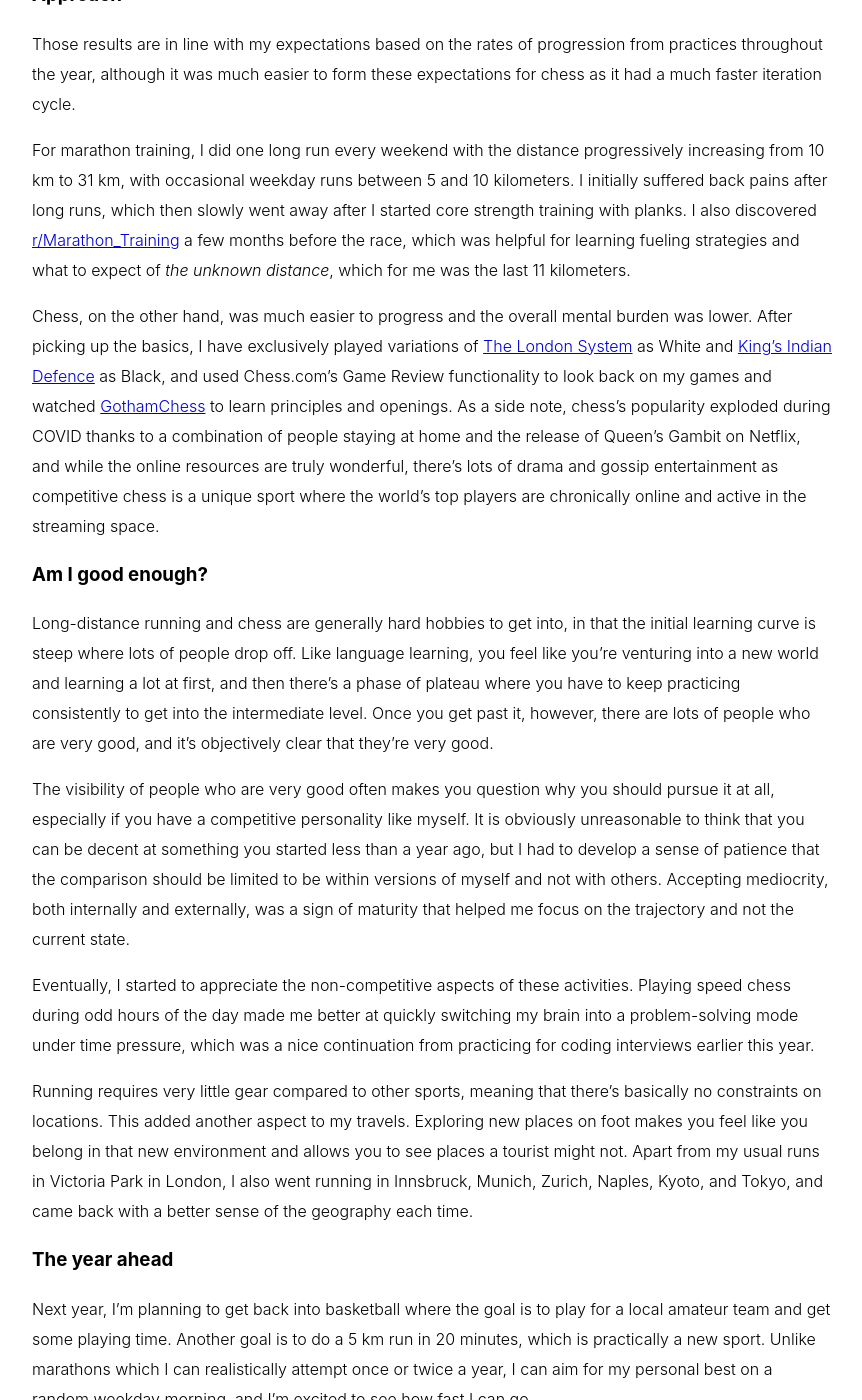
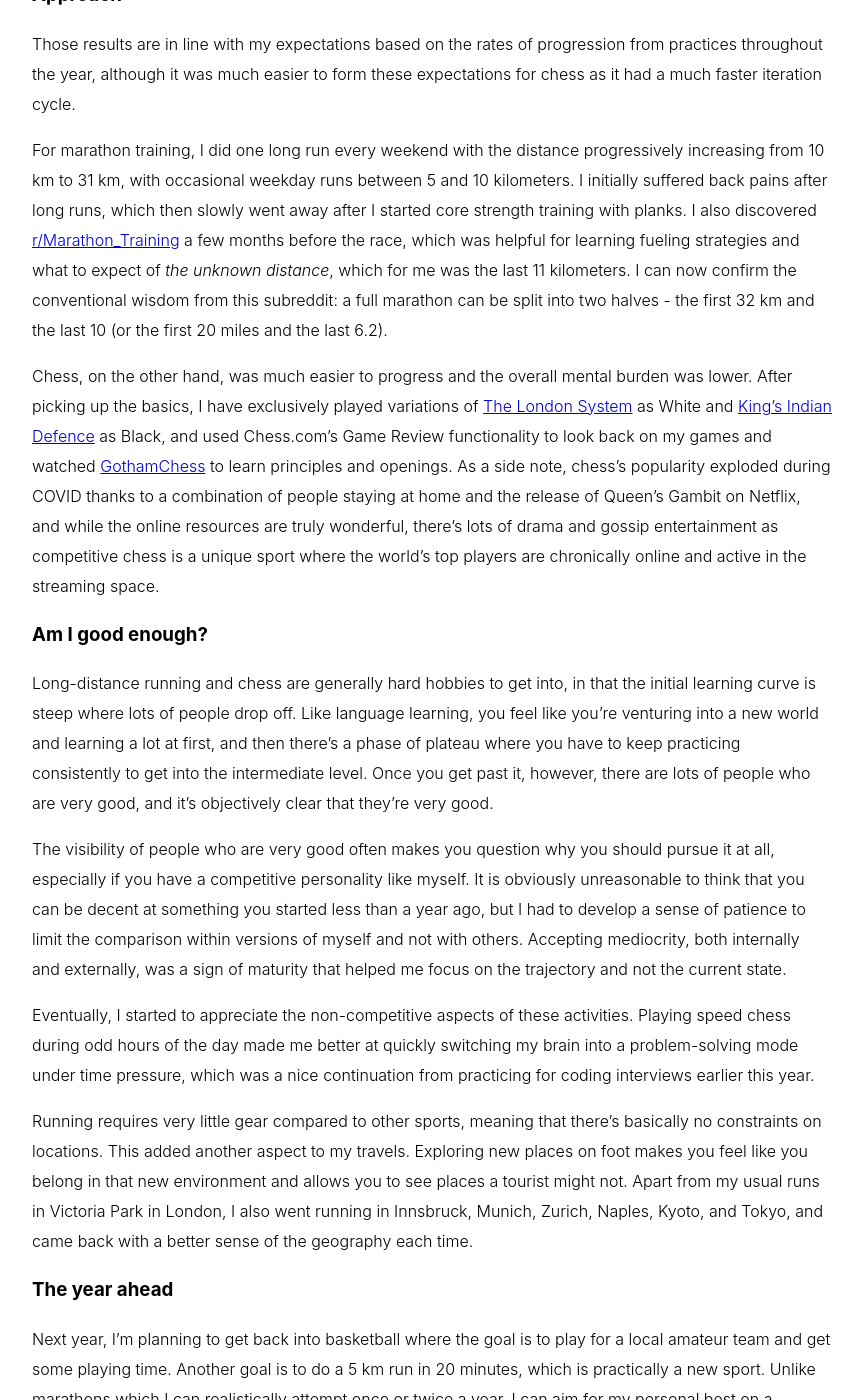
Before and after one commit to KengoA/KengoA.github.io, a Jekyll site: the page built from _posts/2024-12-31-being-mediocre-at-hard-things.md, in a window 1280 px wide and 1400 px high, scrolled down 873 px. Shown: the whole window, without its empty margins (208-1070 px from the left). Built offline with Jekyll 4.4.1, drawn with Linux system fonts in a browser that asks for light colours; some of the changed text lies outside the part shown.

Commit message:
fix phrasing and add a sentence

```diff
--- a/_posts/2024-12-31-being-mediocre-at-hard-things.md
+++ b/_posts/2024-12-31-being-mediocre-at-hard-things.md
@@ -17,14 +17,14 @@ Around 8 months ago, I set myself to run a full marathon in 4 hours [^1] and to
 <h3>Approach</h3>
 Those results are in line with my expectations based on the rates of progression from practices throughout the year, although it was much easier to form these expectations for chess as it had a much faster iteration cycle.
 
-For marathon training, I did one long run every weekend with the distance progressively increasing from 10 km to 31 km, with occasional weekday runs between 5 and 10 kilometers. I initially suffered back pains after long runs, which then slowly went away after I started core strength training with planks. I also discovered [r/Marathon_Training](https://www.reddit.com/r/Marathon_Training/) a few months before the race, which was helpful for learning fueling strategies and what to expect of _the unknown distance_, which for me was the last 11 kilometers.
+For marathon training, I did one long run every weekend with the distance progressively increasing from 10 km to 31 km, with occasional weekday runs between 5 and 10 kilometers. I initially suffered back pains after long runs, which then slowly went away after I started core strength training with planks. I also discovered [r/Marathon_Training](https://www.reddit.com/r/Marathon_Training/) a few months before the race, which was helpful for learning fueling strategies and what to expect of _the unknown distance_, which for me was the last 11 kilometers. I can now confirm the conventional wisdom from this subreddit: a full marathon can be split into two halves - the first 32 km and the last 10 (or the first 20 miles and the last 6.2).
 
 Chess, on the other hand, was much easier to progress and the overall mental burden was lower. After picking up the basics, I have exclusively played variations of [The London System](https://www.chess.com/openings/London-System) as White and [King’s Indian Defence](https://www.chess.com/openings/Kings-Indian-Defense) as Black, and used Chess.com's Game Review functionality to look back on my games and watched [GothamChess](https://www.youtube.com/channel/UCQHX6ViZmPsWiYSFAyS0a3Q) to learn principles and openings. As a side note, chess's popularity exploded during COVID thanks to a combination of people staying at home and the release of Queen's Gambit on Netflix, and while the online resources are truly wonderful, there's lots of drama and gossip entertainment as competitive chess is a unique sport where the world's top players are chronically online and active in the streaming space.
 
 <h3>Am I good enough?</h3>
 Long-distance running and chess are generally hard hobbies to get into, in that the initial learning curve is steep where lots of people drop off. Like language learning, you feel like you're venturing into a new world and learning a lot at first, and then there's a phase of plateau where you have to keep practicing consistently to get into the intermediate level. Once you get past it, however, there are lots of people who are very good, and it's objectively clear that they're very good.
 
-The visibility of people who are very good often makes you question why you should pursue it at all, especially if you have a competitive personality like myself. It is obviously unreasonable to think that you can be decent at something you started less than a year ago, but I had to develop a sense of patience that the comparison should be limited to be within versions of myself and not with others. Accepting mediocrity, both internally and externally, was a sign of maturity that helped me focus on the trajectory and not the current state.
+The visibility of people who are very good often makes you question why you should pursue it at all, especially if you have a competitive personality like myself. It is obviously unreasonable to think that you can be decent at something you started less than a year ago, but I had to develop a sense of patience to limit the comparison within versions of myself and not with others. Accepting mediocrity, both internally and externally, was a sign of maturity that helped me focus on the trajectory and not the current state.
 
 Eventually, I started to appreciate the non-competitive aspects of these activities.
 Playing speed chess during odd hours of the day made me better at quickly switching my brain into a problem-solving mode under time pressure, which was a nice continuation from practicing for coding interviews earlier this year.
```
